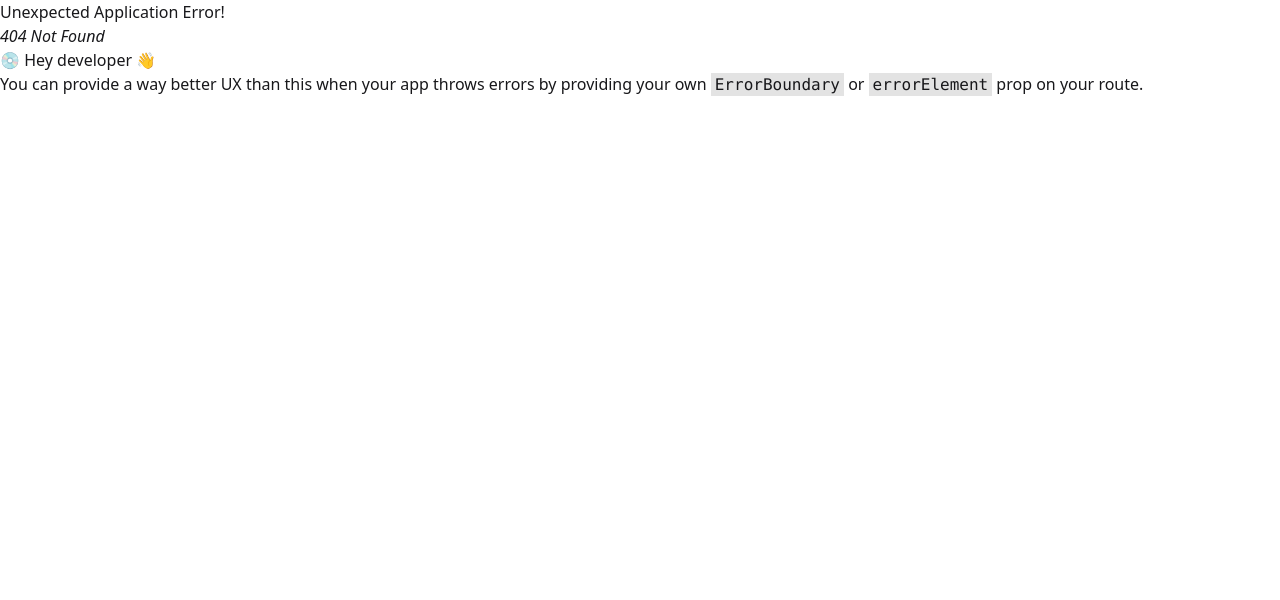
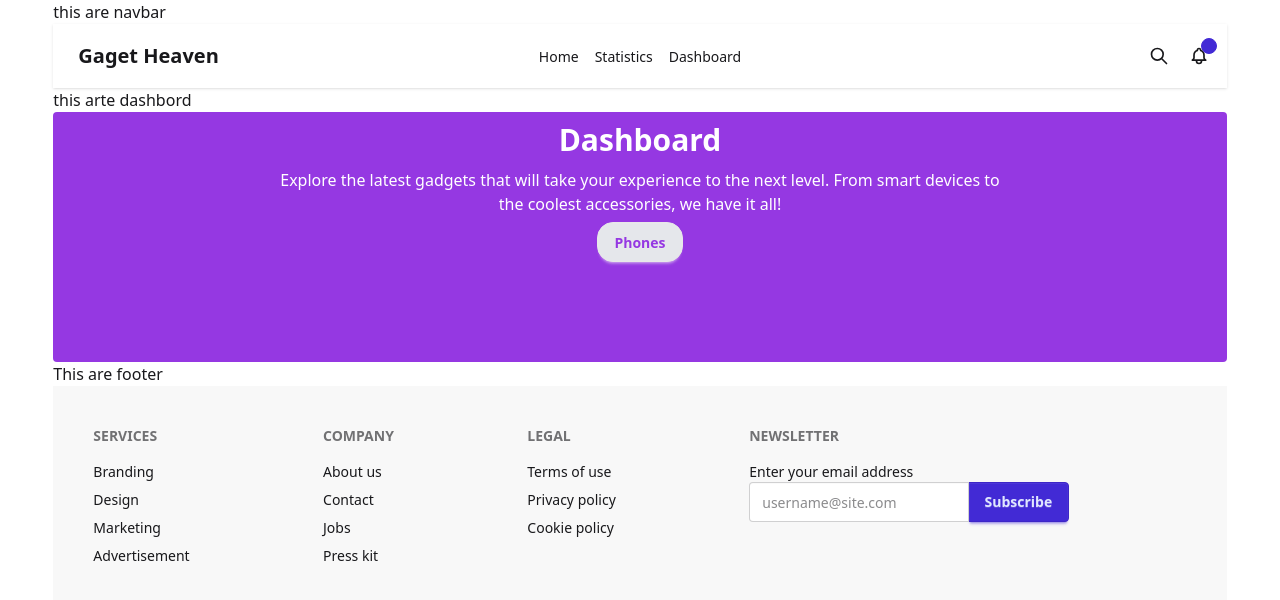
Before and after one commit to abuyusufrony/my-gadet, a React (Vite) app: page /Dashbord in a window 1280 px wide. Before the commit this address had no page. Shown: the top 600 px of the page. Built offline with nearby package versions, Linux system fonts and the light colour scheme.

Commit message:
Dashboard-design-added

```diff
--- /dev/null
+++ b/src/Components/Dashbord/Dashbord.jsx
@@ -0,0 +1,24 @@
+import React from 'react';
+
+const Dashbord = () => {
+    return (
+        <div>
+            <h2>this arte dashbord</h2>
+            <div>
+
+                <div className='bg-[#9538E2] h-[250px] rounded'>
+                    <div className="text-section text-center ">
+                        <h2 className='text-3xl font-bold text-white pt-2.5 '>Dashboard</h2>
+                        <p className='text-white font-light text-center pt-2.5'>  Explore the latest gadgets that will take your experience to the next level. From smart devices to <br /> the coolest accessories, we have it all!</p>
+                        <div>  <button className="btn mt-1.5 bg-gray-200 rounded-2xl text-[#9538E2]">Phones</button></div>
+                    </div>
+
+                </div>
+
+            </div>
+        </div>
+
+    );
+};
+
+export default Dashbord;
--- a/src/Components/Navbar/Navbar.jsx
+++ b/src/Components/Navbar/Navbar.jsx
@@ -12,7 +12,7 @@ const Navbar = () => {
             <NavLink to='/Statistics'>Statistics</NavLink>
         </div>
         <div>
-            <NavLink >Dashboard</NavLink>
+            <NavLink to='/Dashbord' >Dashboard</NavLink>
         </div>
 
 
@@ -36,7 +36,7 @@ const Navbar = () => {
                             {links}
                         </ul>
                     </div>
-                    <a className="btn btn-ghost text-xl">daisyUI</a>
+                    <a className="btn btn-ghost text-xl">Gaget Heaven</a>
                 </div>
                 <div className="navbar-center hidden lg:flex">
                     <ul className="menu menu-horizontal px-1">
@@ -44,7 +44,18 @@ const Navbar = () => {
                     </ul>
                 </div>
                 <div className="navbar-end">
-                    <a className="btn">Button</a>
+                    {/* <a className="btn">Button</a> */}
+                    <div className="navbar-end">
+                        <button className="btn btn-ghost btn-circle">
+                            <svg xmlns="http://www.w3.org/2000/svg" className="h-5 w-5" fill="none" viewBox="0 0 24 24" stroke="currentColor"> <path strokeLinecap="round" strokeLinejoin="round" strokeWidth="2" d="M21 21l-6-6m2-5a7 7 0 11-14 0 7 7 0 0114 0z" /> </svg>
+                        </button>
+                        <button className="btn btn-ghost btn-circle">
+                            <div className="indicator">
+                                <svg xmlns="http://www.w3.org/2000/svg" className="h-5 w-5" fill="none" viewBox="0 0 24 24" stroke="currentColor"> <path strokeLinecap="round" strokeLinejoin="round" strokeWidth="2" d="M15 17h5l-1.405-1.405A2.032 2.032 0 0118 14.158V11a6.002 6.002 0 00-4-5.659V5a2 2 0 10-4 0v.341C7.67 6.165 6 8.388 6 11v3.159c0 .538-.214 1.055-.595 1.436L4 17h5m6 0v1a3 3 0 11-6 0v-1m6 0H9" /> </svg>
+                                <span className="badge badge-xs badge-primary indicator-item"></span>
+                            </div>
+                        </button>
+                    </div>
                 </div>
             </div>
         </div>
--- a/src/main.jsx
+++ b/src/main.jsx
@@ -11,6 +11,7 @@ import Body from './Components/Body/Body.jsx'
 import Statistics from './Components/Statistics/Statistics.jsx'
 import Gagets from './Components/Gadgets/Gagets.jsx'
 import Gagetdetails from './Components/gagetdetails/Gagetdetails.jsx'
+import Dashbord from './Components/Dashbord/Dashbord.jsx'
 
 const router = createBrowserRouter([
   {
@@ -46,7 +47,12 @@ const router = createBrowserRouter([
       {
         path: '/Statistics',
         element: <Statistics></Statistics>
+      },
+      {
+        path: '/Dashbord',
+        element: <Dashbord></Dashbord>
       }
+
     ]
 
   }
```
